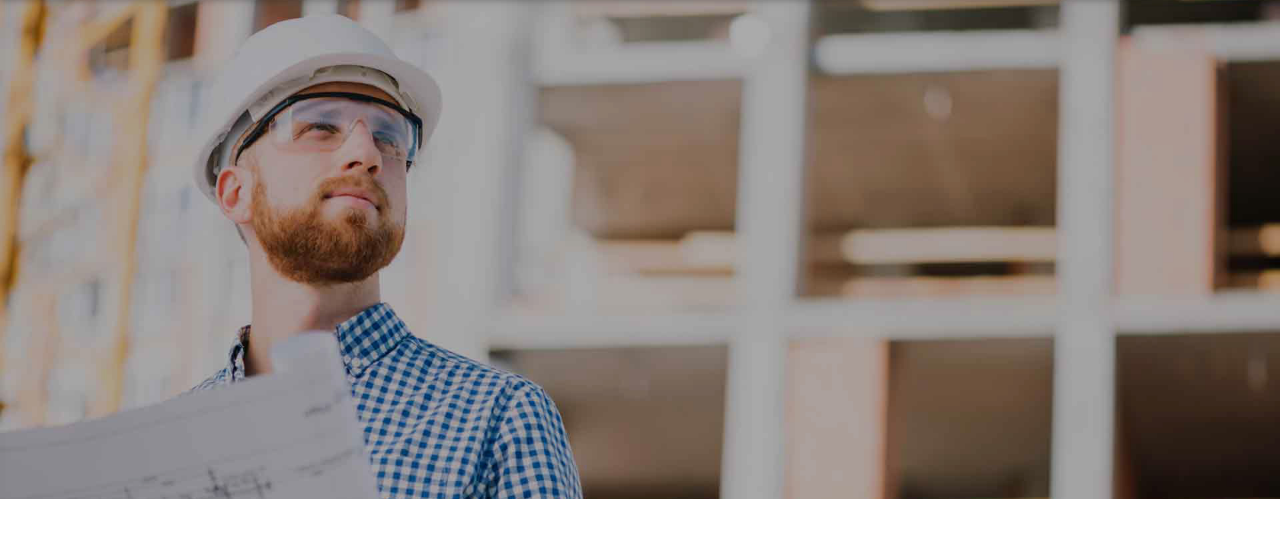
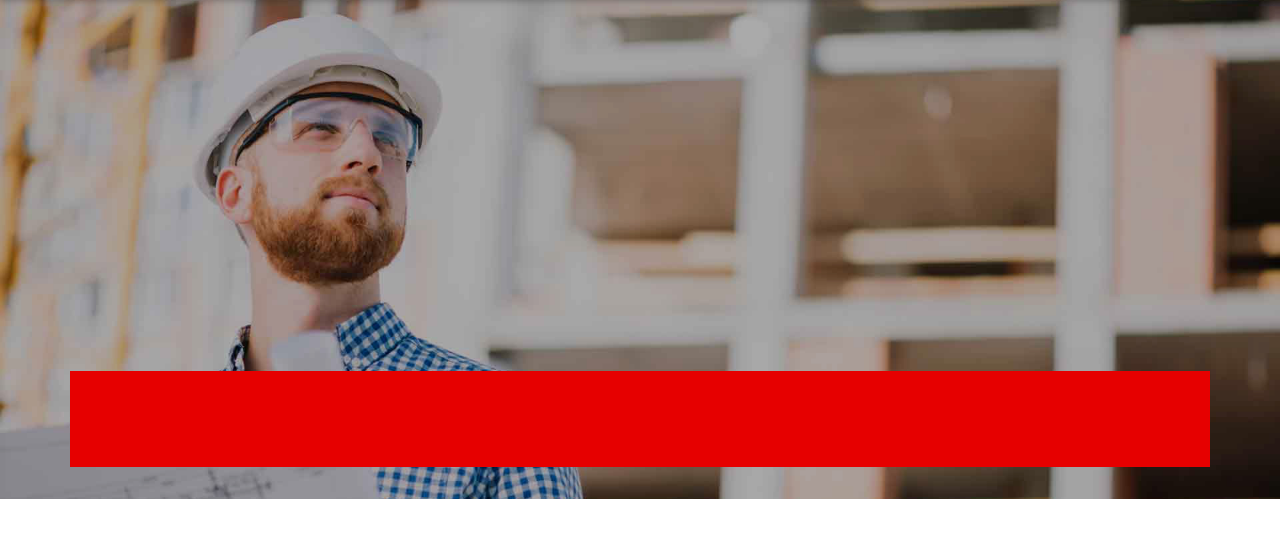
Before and after one commit to juancampo95/ingeomac, a PHP site: page /nosotros.php in a window 1280 px wide. Shown: the part 112-650 px from the top of the page. Run offline with PHP 8.4, Linux system fonts and the light colour scheme.

Commit message:
con cuadro rojo

```diff
--- a/nosotros.php
+++ b/nosotros.php
@@ -1,6 +1,6 @@
 <?php include("nav.php") ?>
 <header class="container-fluid header" style="background-image: url('images/Nosotros.jpg');">
-  <div class="container">
+  <div class="container callToAction section-rojo">
 
   </div>
 </header>
```
